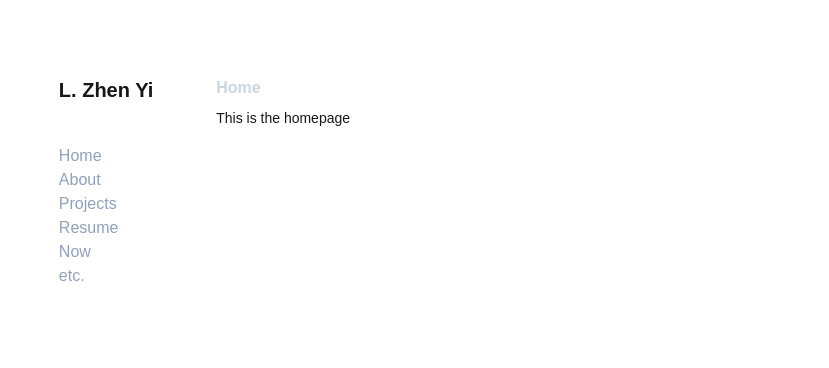
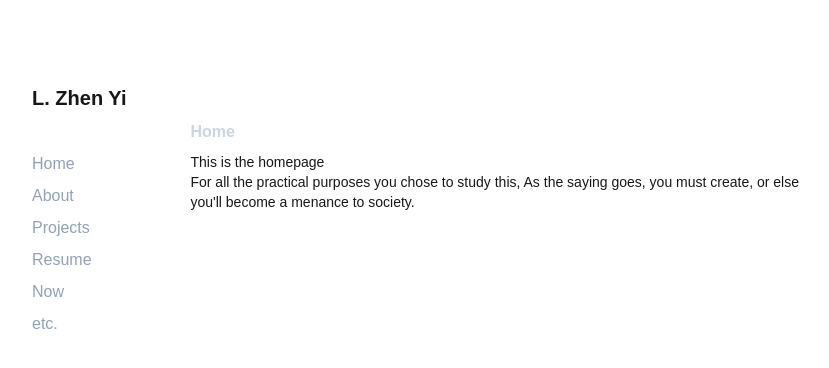
Before and after one commit to l-zhenyi/react-portfolio, a Next.js app: page / in a window 1280 px wide. Shown: the top 368 px of the page, without its empty margins (204-1033 px from the left). Built offline with nearby package versions, Linux system fonts and the light colour scheme.

Commit message:
Experimented with content right margin

```diff
--- a/components/NavBar.tsx
+++ b/components/NavBar.tsx
@@ -4,12 +4,12 @@ import Link from 'next/link';
 
 export function Navbar() {
     return (
-        <div className="md:sticky md:top-10 flex flex-col items-center mb-10 md:ml-60 md:mr-6 p-4 md:w-48 w-full md:mt-15">
+        <div className="md:sticky md:top-10 flex flex-col items-center mb-2 md:ml-55 md:mr-6 p-4 md:w-48 w-full md:mt-15">
             <div>
-                <div className="font-bold text-center md:text-left text-xl">
+                <div className="font-bold text-center mt-2 mb-2 md:text-left text-xl text-nowrap">
                 <Link href="/"><h2>L. Zhen Yi</h2></Link>
                 </div>
-                    <div className="flex flex-wrap justify-center md:flex-col md:mt-10 space-x-2 md:space-x-0 md:justify-start text-base">
+                    <div className="flex flex-wrap justify-center md:flex-col md:mt-10 space-x-2 md:space-x-0 md:justify-start text-base gap-2">
                         <Link href="/" className="text-slate-400 hover:underline">Home</Link>
                         <Link href="/about" className="text-slate-400 hover:underline">About</Link>
                         <Link href="/projects" className="text-slate-400 hover:underline">Projects</Link>
--- a/src/app/about/page.tsx
+++ b/src/app/about/page.tsx
@@ -4,8 +4,8 @@ import Head from 'next/head'
 export default function Home() {
   return (
     <>
-    <h2 className="text-lg text-slate-300 font-bold mb-2">About</h2>
-    <div className="text-base font-sans">
+    <h2 className="text-base text-slate-300 font-bold mb-2">About</h2>
+    <div className="text-sm font-sans">
     <p>This is the about page</p>
     </div>
     </>
--- a/src/app/layout.tsx
+++ b/src/app/layout.tsx
@@ -21,7 +21,7 @@ export default function RootLayout({ children }: { children: React.ReactNode })
       <body className="scroll-smooth bg-gray-900 text-slate-100 overflow-x-hidden">
         <div className="flex flex-col md:flex-row w-full">
         <Navbar />
-        <main className="p-4 w-full md:mt-15">
+        <main className="p-4 w-full md:mt-26 lg:mr-65 md:ml-2 md:mr-40">
           {children}
         </main>
          </div>
--- a/src/app/page.tsx
+++ b/src/app/page.tsx
@@ -4,9 +4,12 @@ export default function Home() {
   return (
     <>
       <h2 className="text-base text-slate-300 font-bold mb-2">Home</h2>
-       <div className="text-sm font-sans">
+      <div className="text-sm font-sans}">
       <p>
       This is the homepage
+      </p>
+      <p>
+      For all the practical purposes you chose to study this, As the saying goes, you must create, or else you'll become a menance to society.
       </p>
     </div>
     </>
```
